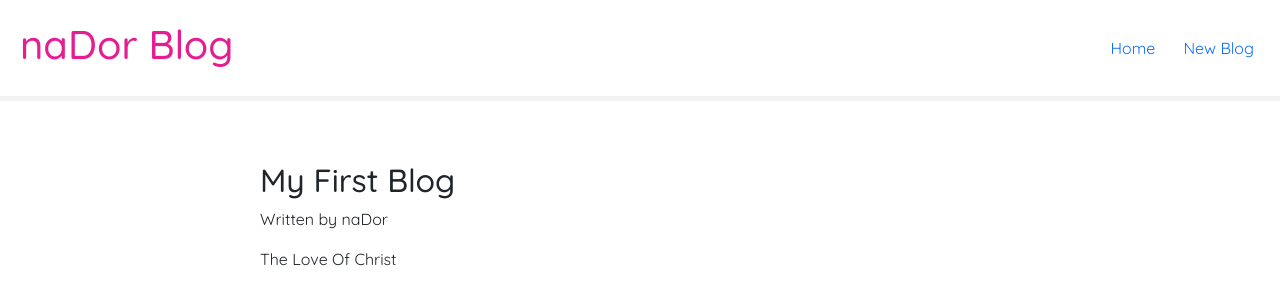
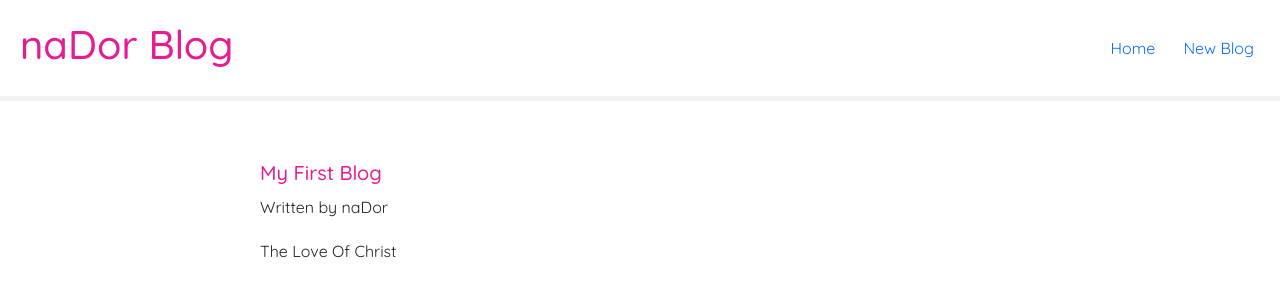
Before and after one commit to sharon5555/naDor-Blog, a React (Create React App) app in the folder nador-blog/: page /blogs/1 in a window 1280 px wide. Shown: the top 304 px of the page. Built offline with nearby package versions, Linux system fonts and the light colour scheme; data requests are answered from the project's data file.

Commit message:
styled the blog details

```diff
--- a/nador-blog/src/index.css
+++ b/nador-blog/src/index.css
@@ -71,3 +71,20 @@
 .blog-preview p {
   color: black;
 }
+
+.blog-details h2 {
+  font-size: 20px;
+  color: #e61c92;
+  margin-bottom: 10px;
+}
+.blog-details div {
+  margin: 20px 0;
+}
+.blog-detail button {
+  background: #e61c92;
+  color: #fff;
+  border: 0;
+  padding: 8px;
+  border-radius: 8px;
+  cursor: pointer;
+}
```
